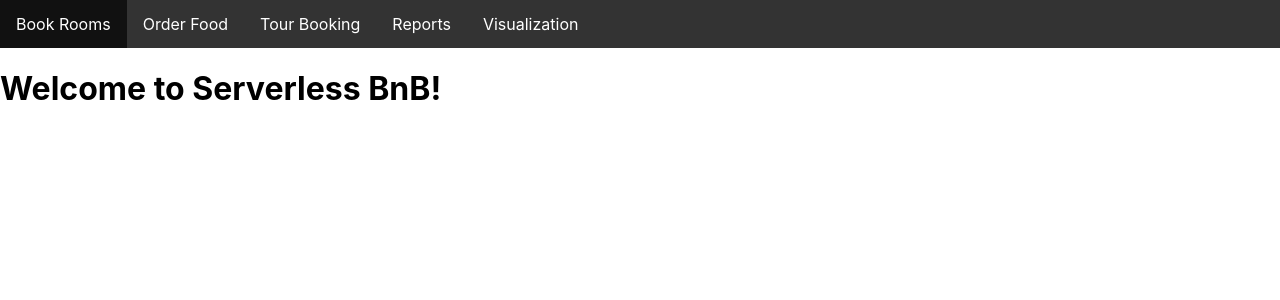
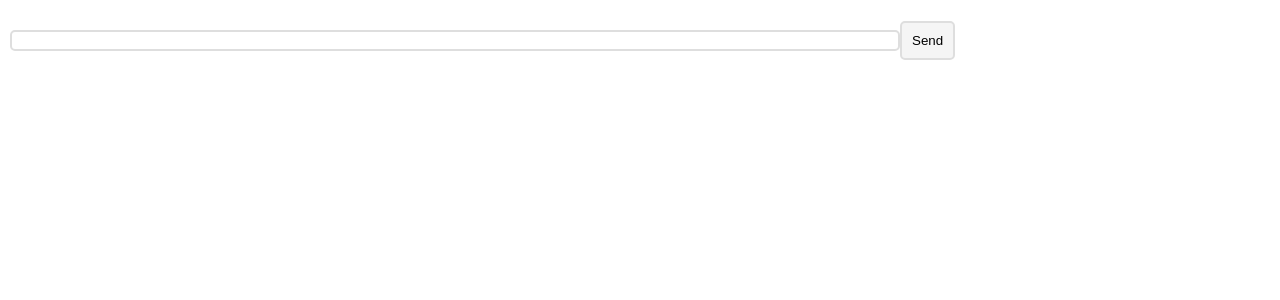
Before and after one commit to BennyDanielT/Serverless-BnB, a React (Create React App) app in the folder bnb-frontend/: page /chat in a window 1280 px wide. Shown: the top 300 px of the page. Built offline with nearby package versions, Linux system fonts and the light colour scheme.

Commit message:
Added a page for chatbot and modified routes for navbar in App.js

```diff
--- a/bnb-frontend/package.json
+++ b/bnb-frontend/package.json
@@ -3,9 +3,11 @@
   "version": "0.1.0",
   "private": true,
   "dependencies": {
+    "@react-icons/all-files": "^4.1.0",
     "@testing-library/jest-dom": "^5.16.4",
     "@testing-library/react": "^13.3.0",
     "@testing-library/user-event": "^13.5.0",
+    "axios": "^0.27.2",
     "react": "^18.2.0",
     "react-dom": "^18.2.0",
     "react-icons": "^4.4.0",
--- a/bnb-frontend/src/App.js
+++ b/bnb-frontend/src/App.js
@@ -1,23 +1,16 @@
 import './App.css';
-import { Router, Routes, Route } from "react-router-dom";
-import OrderFood from './pages/OrderFood'
+import { BrowserRouter as Router, Routes, Route } from "react-router-dom";
 import Home from './pages/Home'
-
-
+import ChatBotContainer from './pages/ChatBotContainer';
 
 function App() {
   return (
-    // <Router>
-    //   <Routes>
-    //     {/* <Route path="/home" element={<Home />} />
-    //     <Route path='/orderFood' element={<OrderFood />} /> */}
-    //     {/* <Route path='/bookRoom' component={OrderFOod} />
-    //     <Route path='/tourBooking' component={TourBooking} />
-    //     <Route path='/reports' component={Reports} />
-    //     <Route path='/visualization' component={Visualization} /> */}
-    //   </Routes>
-    // </Router>
-    <Home/>
+    <Router>
+      <Routes>
+        <Route path="/" element={<Home />} />
+        <Route path="/chat" element={<ChatBotContainer />} />
+      </Routes>
+    </Router>
   );
 }
 
--- /dev/null
+++ b/bnb-frontend/src/pages/ChatBotContainer.js
@@ -0,0 +1,39 @@
+
+import React from "react";
+import Chatbot from "./Chatbot/Chatbot";
+
+class ChatBotContainer extends React.Component {
+
+    constructor(props) {
+        super(props);
+        this.state = { messages: [] };
+        this.processNewResponse = this.processNewResponse.bind(this);
+      }
+
+      processNewResponse(newResponse) {
+        const { messages } = this.state;
+        let msgCopy = messages;
+        msgCopy.push(newResponse);
+        this.setState({messages: msgCopy});
+      }
+
+
+    render() {
+        console.log(this.state.messages);
+      return (
+        <div>
+            {
+                this.state?.messages.map((message, i) => (
+                    <div>
+                        <span className="author" key={i}>{message.author}:</span>
+                        {message.message}
+                    </div>
+                ))
+            }
+            <Chatbot getNewResponse={this.processNewResponse} />
+        </div>
+        );
+    }
+  }
+
+export default ChatBotContainer;
--- /dev/null
+++ b/bnb-frontend/src/pages/Chatbot/Chatbot.js
@@ -0,0 +1,49 @@
+import { useState } from "react";
+//import MessageContainer from "../../components/Chat/MessageContainer";
+import { Button, Input, InputContainer } from "./Chatbot.style";
+import axios from 'axios'
+
+const Chatbot = (props) => {
+    const [userMsg, setUserMsg] = useState('');
+    const recognizeTextURL = "https://hjxhurkdvcenigh7alsy2kbywe0boipw.lambda-url.us-east-1.on.aws/";
+    let msgHistory = []
+    const handleInput = (e) => {
+        e.preventDefault();
+        console.log(userMsg);
+        let userRequest = {
+            "text": userMsg
+        }
+        let userReply = {"message":userRequest.text, "author": "You"}
+        msgHistory.push(userReply);
+        props.getNewResponse(userReply);
+        axios.post(recognizeTextURL, userRequest).then(res => {
+            let botResponse = {"message":res.data.message, "author": "Bot"}
+            msgHistory.push(botResponse);
+            console.log("Res"+res.data+" msg hist"+msgHistory);
+           props.getNewResponse(botResponse);
+
+        }).catch(err => {
+            console.log(err);
+        })
+    }
+
+    return (
+        <form>
+            <InputContainer>
+                <Input type="text" onChange={event => {
+                    setUserMsg(event.target.value)
+                    if (event.key === 'Enter') {
+                        console.log('do validate');
+                    }
+                }}>
+                </Input>
+                <Button onClick={handleInput}>
+                    Send
+                </Button>
+            </InputContainer>
+        </form>
+    )
+
+}
+
+export default Chatbot;
--- /dev/null
+++ b/bnb-frontend/src/pages/Chatbot/Chatbot.style.js
@@ -0,0 +1,27 @@
+import styled from 'styled-components';
+
+export const Input = styled.input`
+border: 2px solid #dedede;
+background-color: #ffffff;
+border-radius: 5px;
+padding: 10px 10px 1n0px 10px;
+margin: 10px 0;
+width: 70%;
+height: 20%;
+`;
+
+export const Button = styled.button`
+border: 2px solid #dedede;
+background-color: #f5f5f5;
+border-radius: 5px;
+padding: 10px;
+`;
+
+export const InputContainer = styled.div`
+background-color: #ffffff;
+border-radius: 5px;
+padding: 10px 10px 10px 10px;
+margin: 10px 0;
+max-width: 100%;
+max-height: 20%;
+`;
```
Also changed, not shown: bnb-frontend/src/components/Chat/ChatInput.style.js (added, +26 -0 lines), bnb-frontend/src/components/Chat/Messages.style.js (added, +27 -0 lines), 1 other file (tests, documents, lock files or other folders).
